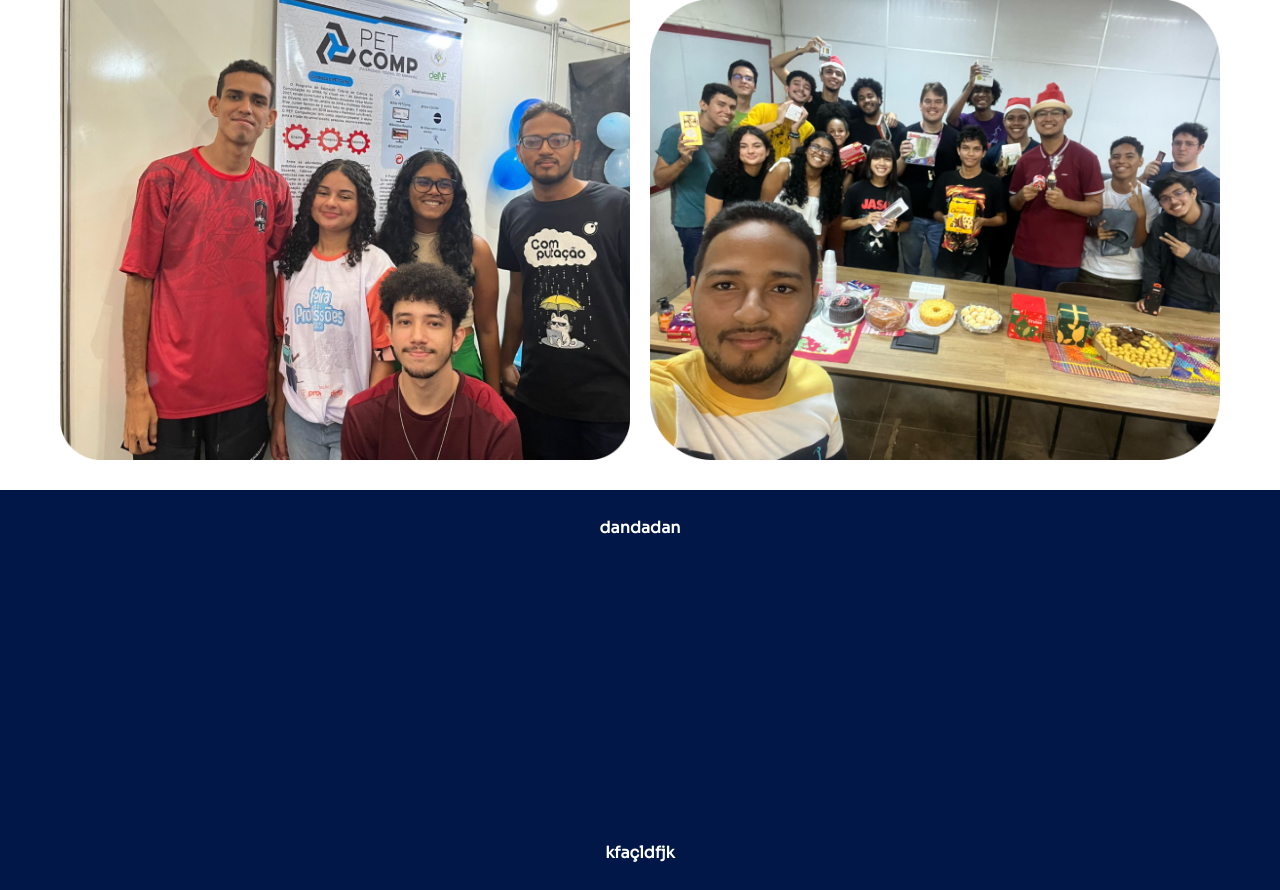
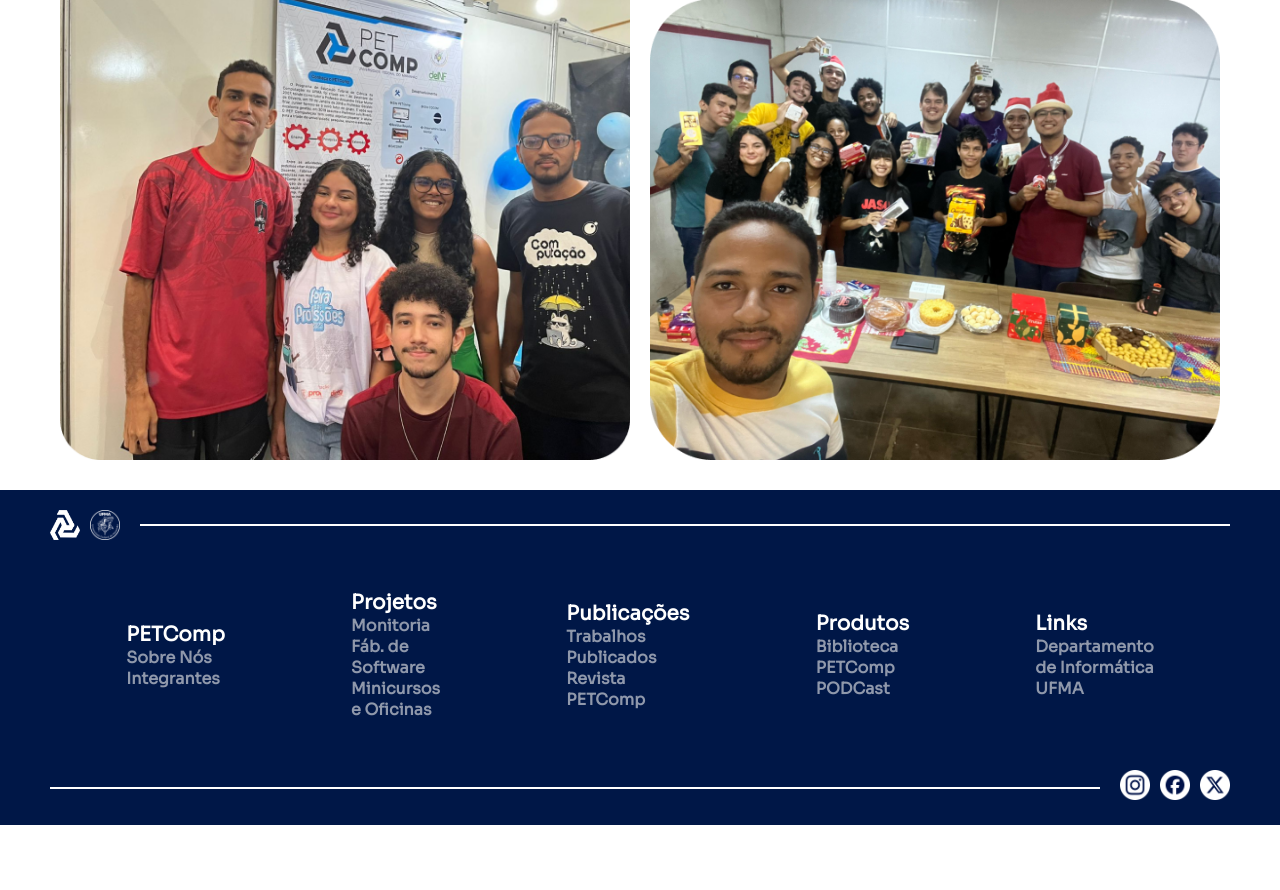
Before and after one commit to artur-pedro/petcomp-newwebsite, a PHP site: page /sobre.php in a window 1280 px wide. Shown: the part 1613-2503 px from the top of the page. After the commit the page ends 2438 px from the top, so only its background shows below. Run offline with PHP 8.4, Linux system fonts and the light colour scheme.

Commit message:
FIX Footer: Corrigindo espaçamento entre as listas

```diff
--- a/css/globals.css
+++ b/css/globals.css
@@ -123,3 +123,65 @@ header {
 }
 
 /* Footer */
+footer {
+    display: flex;
+    color: white;
+    align-items: center;
+    flex-direction: column;
+    background-color: #001747;
+}
+
+.footer-bar {
+    width: 100%;
+    display: flex;
+    align-items: center;
+    padding: 20px 50px;
+    gap: 20px;
+
+    & .footer-logos {
+        display: flex;
+        gap: 10px;
+    }
+
+    & img {
+        width: 30px;
+        height: 30px;
+    }
+
+    & hr {
+        opacity: 1;
+        width: 100%;
+        border: 1px solid white;
+    }
+}
+
+.footer-mid {
+    width: 100%;
+    display: flex;
+    align-items: center;
+    justify-content: space-evenly;
+    padding: 30px 0;
+
+    & h2 {
+        font-size: 20px;
+        font-weight: bold;
+    }
+
+    & ul {
+        width: min-content;
+        list-style-type: none;
+    }
+
+    & li {
+        font-size: 16px;
+    }
+
+    & a {
+        color: #8F98AB;
+        text-decoration: none;
+    }
+
+    & a:hover {
+        color: #ddd;
+    }
+}
--- a/footer.php
+++ b/footer.php
@@ -1,24 +1,51 @@
-<!DOCTYPE html>
-<html lang="en">
-<head>
-    <meta charset="UTF-8">
-    <meta name="viewport" content="width=device-width, initial-scale=1.0">
-    <title>Document</title>
-    <link rel="stylesheet" href="css/footer.css">
-</head>
-
-<body>
-    <footer class="footer">
-        <div class="footer-linha">
-            dandadan
+<footer class="footer">
+    <div class="footer-bar">
+        <div class="footer-logos">
+            <img src="img/logo-pet-branco.png" alt="logo-pet-branco">
+            <img src="img/logo-ufma-branco.png" alt="logo-ufma-branco">
         </div>
-        <div>
-
+        <hr>
+    </div>
+    <div class="footer-mid">
+        <ul>
+            <li><h2>PETComp</h2></li>
+            <li><a href="">Sobre Nós</a></li>
+            <li><a href="">Integrantes</a></li>
+        </ul>
+        <ul>
+            <li><h2>Projetos</h2></li>
+            <li><a href="">Monitoria</a></li>
+            <li><a href="">Fáb. de Software</a></li>
+            <li><a href="">Minicursos e Oficinas</a></li>
+        </ul>
+        <ul>
+            <li><h2>Publicações</h2></li>
+            <li><a href="">Trabalhos Publicados</a></li>
+            <li><a href="">Revista PETComp</a></li>
+        </ul>
+        <ul>
+            <li><h2>Produtos</h2></li>
+            <li><a href="">Biblioteca PETComp</a></li>
+            <li><a href="">PODCast</a></li>
+        </ul>
+        <ul>
+            <li><h2>Links</h2></li>
+            <li><a href="">Departamento de Informática</a></li>
+            <li><a href="">UFMA</a></li>
+        </ul>
+    </div>
+    <div class="footer-bar">
+        <hr>
+        <div class="footer-logos">
+            <a href="https://www.instagram.com/petcompufma/">
+                <img src="img/logo-instagram.png" alt="logo-instagram">
+            </a>
+            <a href="#">
+                <img src="img/logo-facebook.png" alt="logo-facebook">
+            </a>
+            <a href="#">
+                <img src="img/logo-twitter.png" alt="logo-twitter">
+            </a>
         </div>
-        <div class="footer-linha">
-            kfaçldfjk
-        </div>
-    </footer>
-</body>
-
-</html>
+    </div>
+</footer>
```
Also changed, not shown: img/logo-facebook.png (added), img/logo-instagram.png (added), img/logo-pet-branco.png (added), img/logo-twitter.png (added), img/logo-ufma-branco.png (added).
